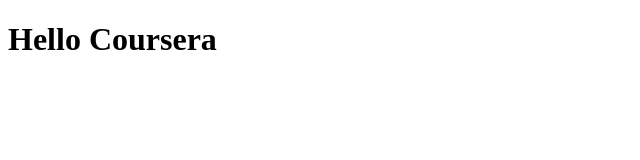
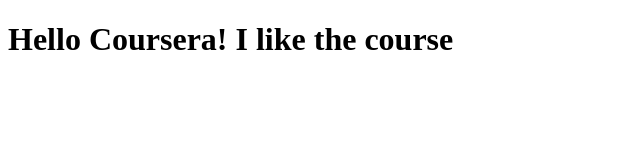
Before and after one commit to alexandraeremina/coursera, a plain HTML site: page site/index.html in a window 1280 px wide. Shown: the whole page, without its empty margins (0-640 px from the left). Drawn offline with Linux system fonts and the light colour scheme.

Commit message:
Small addition to the page content

```diff
--- a/site/index.html
+++ b/site/index.html
@@ -4,6 +4,6 @@
 	<title>Hello Coursera</title>
 </head>
 <body>
-<h1>Hello Coursera</h1>
+<h1>Hello Coursera! I like the course </h1>
 </body>
 </html>
```
